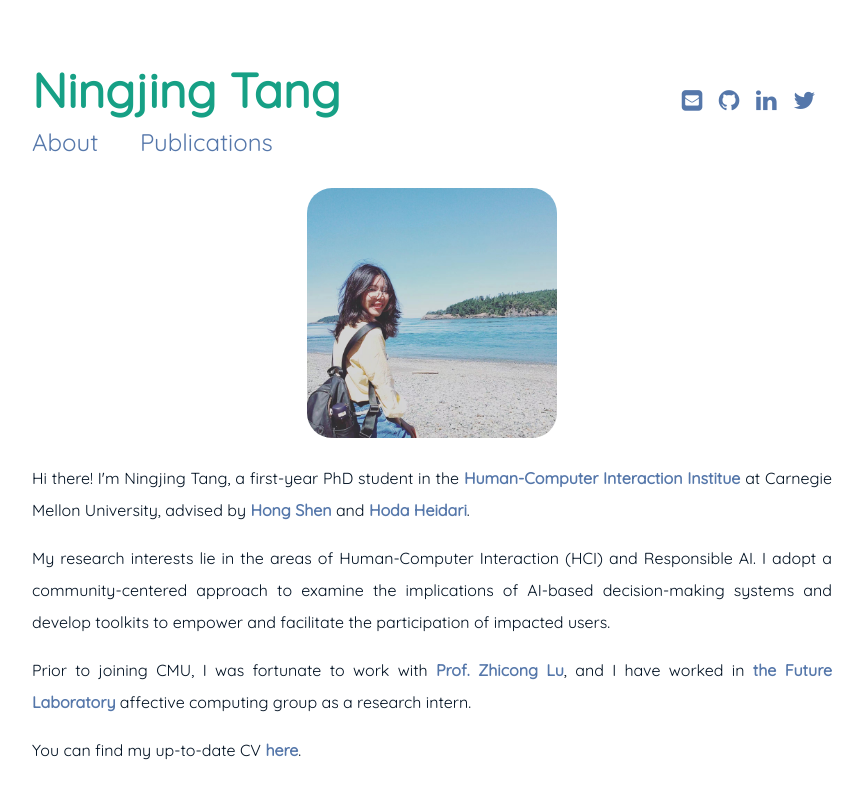
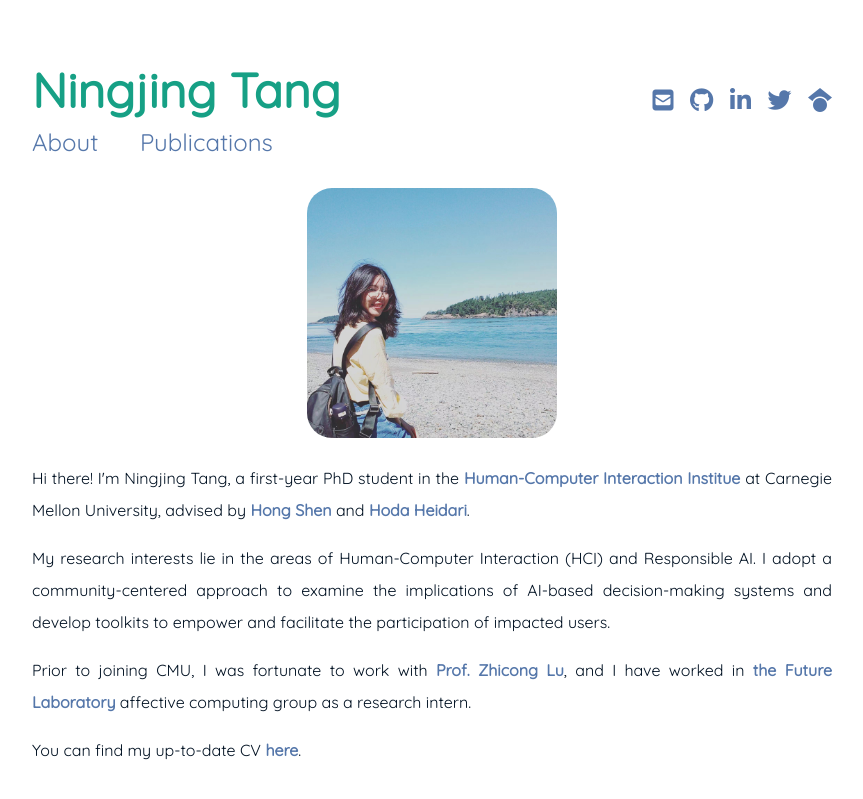
Before and after one commit to EvaaaaTang/evatang.github.io, a Jekyll site: the page built from index.md, in a window 1280 px wide. Shown: the top 799 px of the page, without its empty margins (208-1071 px from the left). Built offline with Jekyll 4.4.1, drawn with Linux system fonts in a browser that asks for light colours; nearby versions of some CDN libraries.

Commit message:
added fontawesome

```diff
--- a/_includes/externals/scripting.html
+++ b/_includes/externals/scripting.html
@@ -1,2 +1,3 @@
 <script src="{{ "/assets/vendor/highlight/highlight.pack.js" | prepend: site.baseurl }}"></script>
+<script src="https://kit.fontawesome.com/c1ec9a751b.js" crossorigin="anonymous"></script>
 <script>hljs.initHighlightingOnLoad();</script>
```
